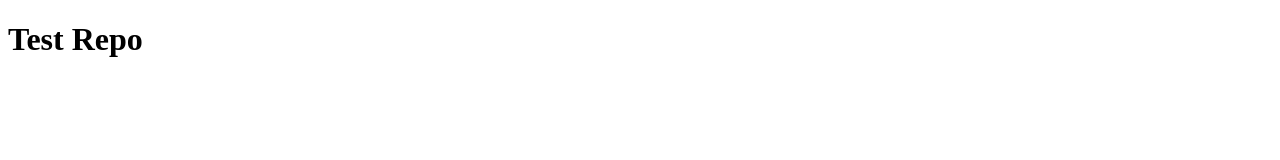
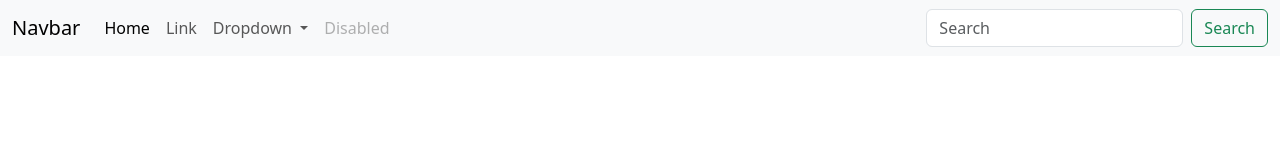
Before and after one commit to HaseebJaved007-code/test-repo, a plain HTML site: page index.html in a window 1280 px wide. Drawn offline with nearby package versions, Linux system fonts and the light colour scheme.

Commit message:
added navbar

```diff
--- a/index.html
+++ b/index.html
@@ -5,9 +5,47 @@
     <meta name="viewport" content="width=device-width, initial-scale=1.0">
     <title>Document</title>
     <link rel="stylesheet" href="style.css">
+        <link href="https://cdn.jsdelivr.net/npm/bootstrap@5.3.8/dist/css/bootstrap.min.css" rel="stylesheet" integrity="sha384-sRIl4kxILFvY47J16cr9ZwB07vP4J8+LH7qKQnuqkuIAvNWLzeN8tE5YBujZqJLB" crossorigin="anonymous">
+    <script src="https://cdn.jsdelivr.net/npm/bootstrap@5.3.8/dist/js/bootstrap.bundle.min.js" integrity="sha384-FKyoEForCGlyvwx9Hj09JcYn3nv7wiPVlz7YYwJrWVcXK/BmnVDxM+D2scQbITxI" crossorigin="anonymous"></script>
+
 </head>
 <body>
-    <h1>Test Repo</h1>
+    <nav class="navbar navbar-expand-lg bg-body-tertiary">
+  <div class="container-fluid">
+    <a class="navbar-brand" href="#">Navbar</a>
+    <button class="navbar-toggler" type="button" data-bs-toggle="collapse" data-bs-target="#navbarSupportedContent" aria-controls="navbarSupportedContent" aria-expanded="false" aria-label="Toggle navigation">
+      <span class="navbar-toggler-icon"></span>
+    </button>
+    <div class="collapse navbar-collapse" id="navbarSupportedContent">
+      <ul class="navbar-nav me-auto mb-2 mb-lg-0">
+        <li class="nav-item">
+          <a class="nav-link active" aria-current="page" href="#">Home</a>
+        </li>
+        <li class="nav-item">
+          <a class="nav-link" href="#">Link</a>
+        </li>
+        <li class="nav-item dropdown">
+          <a class="nav-link dropdown-toggle" href="#" role="button" data-bs-toggle="dropdown" aria-expanded="false">
+            Dropdown
+          </a>
+          <ul class="dropdown-menu">
+            <li><a class="dropdown-item" href="#">Action</a></li>
+            <li><a class="dropdown-item" href="#">Another action</a></li>
+            <li><hr class="dropdown-divider"></li>
+            <li><a class="dropdown-item" href="#">Something else here</a></li>
+          </ul>
+        </li>
+        <li class="nav-item">
+          <a class="nav-link disabled" aria-disabled="true">Disabled</a>
+        </li>
+      </ul>
+      <form class="d-flex" role="search">
+        <input class="form-control me-2" type="search" placeholder="Search" aria-label="Search"/>
+        <button class="btn btn-outline-success" type="submit">Search</button>
+      </form>
+    </div>
+  </div>
+</nav>
 
     <script src="app.js"></script>
 </body>
```
